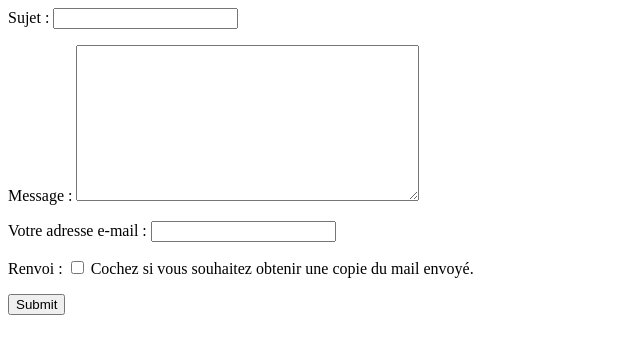
After one commit to OtmanAndour/Projet-8-Cours-OC, a Django app: page /blog/contact/ in a window 1280 px wide. The commit adds this page. Shown: the top 354 px of the page, without its empty margins (0-640 px from the left). Run offline with Django 3.2, Linux system fonts and the light colour scheme.

```diff
--- /dev/null
+++ b/crepes_bretonnes/blog/forms.py
@@ -0,0 +1,27 @@
+from django import forms
+from .models import Article
+
+class ContactForm(forms.Form):
+    sujet = forms.CharField(max_length=100)
+    message = forms.CharField(widget=forms.Textarea)
+    envoyeur = forms.EmailField(label="Votre adresse e-mail")
+    renvoi = forms.BooleanField(help_text="Cochez si vous souhaitez obtenir une copie du mail envoyé.", required=False)
+
+    def clean(self):
+        cleaned_data = super(ContactForm, self).clean()
+        sujet = cleaned_data.get('sujet')
+        message = cleaned_data.get('message')
+
+        if sujet and message:  # Est-ce que sujet et message sont valides ?
+            if "pizza" in sujet and "pizza" in message:
+                self.add_error("message",
+                "Vous parlez déjà de pizzas dans le sujet, "
+                "n'en parlez plus dans le message !"
+            )
+
+        return cleaned_data  # N'oublions pas de renvoyer les données si tout est OK
+
+class ArticleForm(forms.ModelForm):
+    class meta:
+        model = Article
+        fields = '__all__'
--- /dev/null
+++ b/crepes_bretonnes/blog/templates/blog/add_article.html
@@ -0,0 +1,5 @@
+<form action="{% url 'ajouter_article' %}" method="post">
+    {% csrf_token %}
+    {{ form.as_p }}
+    <input type="submit" value="Submit" />
+</form>
--- /dev/null
+++ b/crepes_bretonnes/blog/templates/blog/contact.html
@@ -0,0 +1,7 @@
+{% if envoi %}Votre message a bien été envoyé !{% endif %}
+
+<form action="{% url 'contact' %}" method="post">
+    {% csrf_token %}
+    {{ form.as_p }}
+    <input type="submit" value="Submit" />
+</form>
--- a/crepes_bretonnes/blog/urls.py
+++ b/crepes_bretonnes/blog/urls.py
@@ -13,5 +13,7 @@ urlpatterns = [
     path('colors', views.colors),
     path('mypage/<ID_article>', views.mypage),
     path('', views.accueil, name="accueil"),
-    path('article/<int:id>-<slug:slug>', views.lire, name="lire")
+    path('article/<int:id>-<str:slug>', views.lire, name="lire"),
+    path('contact/', views.contact, name="contact"),
+    path('add_article/', views.add_article, name="ajouter_article")
 ]
--- a/crepes_bretonnes/blog/views.py
+++ b/crepes_bretonnes/blog/views.py
@@ -2,6 +2,7 @@ from django.http import HttpResponse, Http404
 from datetime import datetime
 from django.shortcuts import render, redirect, get_object_or_404
 from blog.models import Article
+from .forms import ContactForm, ArticleForm
 
 # Create your views here.
 
@@ -14,10 +15,17 @@ def home(request):
 
 def view_article(request, id_article):
     # Si l'ID est supérieur à 100, nous considérons que l'article n'existe pas
-    if int(id_article) > 100:
+    #Puisque l'id n'est plus juste un nombre, mais un nombre attaché avec son slug, il faut
+    #Changer la valeur d'id pour ne garder que le nombre
+    id_parsed = ""
+    k = 0
+    while id_article[k] != "-":
+        id_parsed = id_parsed + id_article[k]
+        k = k+1
+    if int(id_parsed) > 100:
         return redirect(view_redirection)
 
-    return HttpResponse('Votre article est le n° {0}'.format(id_article))
+    return HttpResponse('Votre article est le n° {0}'.format(id_parsed))
 
 def view_redirection(request):
     return redirect('afficher_article', id_article=89)
@@ -65,3 +73,38 @@ def lire(request, id, slug):
     """ Afficher un article complet """
     article = get_object_or_404(Article, id=id, slug=slug)
     return render(request, "blog/lire.html", {'article':article })
+
+def contact(request):
+    # Construire le formulaire, soit avec les données postées,
+    # soit vide si l'utilisateur accède pour la première fois
+    # à la page.
+    form = ContactForm(request.POST or None)
+    # Nous vérifions que les données envoyées sont valides
+    # Cette méthode renvoie False s'il n'y a pas de données
+    # dans le formulaire ou qu'il contient des erreurs.
+    if form.is_valid():
+        # Ici nous pouvons traiter les données du formulaire
+        sujet = form.cleaned_data['sujet']
+        message = form.cleaned_data['message']
+        envoyeur = form.cleaned_data['envoyeur']
+        renvoi = form.cleaned_data['renvoi']
+
+        # Nous pourrions ici envoyer l'e-mail grâce aux données
+        # que nous venons de récupérer
+        envoi = True
+
+    # Quoiqu'il arrive, on affiche la page du formulaire.
+    return render(request, 'blog/contact.html', locals())
+
+def add_article(request):
+    form = ArticleForm(request.POST or None)
+
+    if form.is_valid():
+        titre = form.cleaned_data['titre']
+        slug = form.cleaned_data['slug']
+        auteur = form.cleaned_data['auteur']
+        contenu = form.cleaned_data['contenu']
+        date = form.cleaned_data['date']
+        categorie = form.cleaned_data['categorie']
+
+    return render(request, 'blog/add_article.html', locals())
--- a/crepes_bretonnes/templates/base.html
+++ b/crepes_bretonnes/templates/base.html
@@ -11,7 +11,7 @@
        <ul>
             <li><a href="/">Accueil</a></li>
             <li><a href="/blog/">Blog</a></li>
-            <li><a href="/contact/">Contact</a></li>
+            <li><a href="/blog/contact/">Contact</a></li>
             <li><a href="{% url 'afficher_article' ID_article %}">
                     Lien vers mon super article N° {{ID_article}}
                 </a></li>
```
